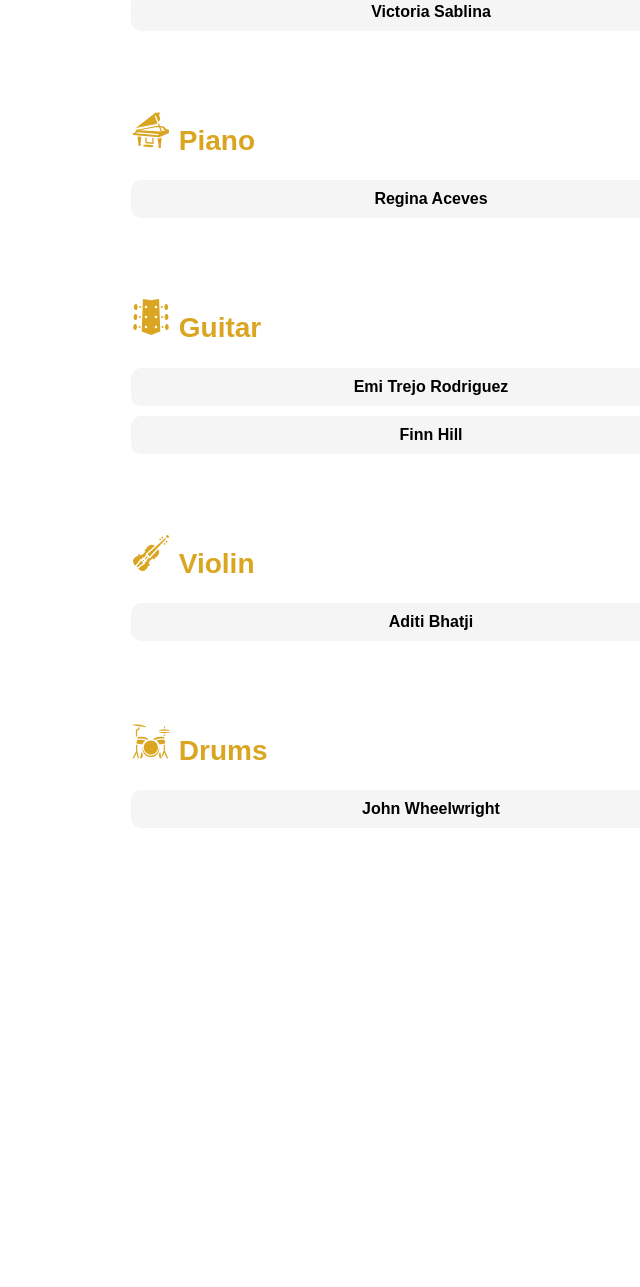
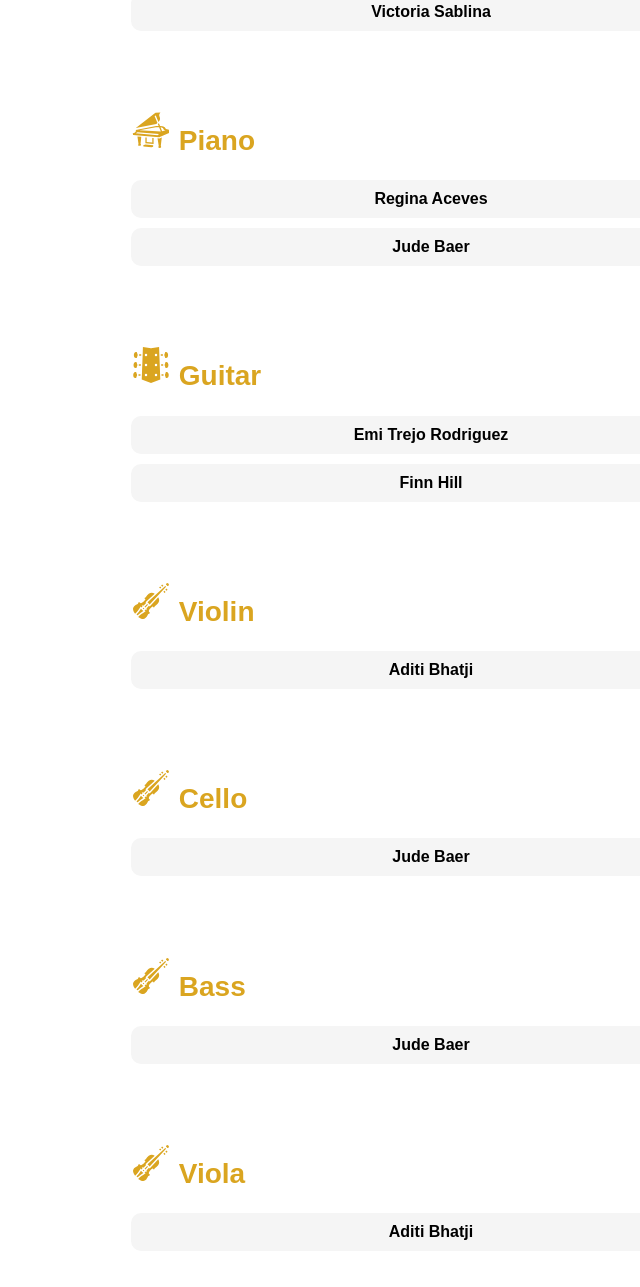
Before and after one commit to EC1790/NovaMusic, a Flask app: page /Instruments in a window 1280 px wide. Shown: the part 854-2141 px from the top of the page, without its empty margins (209-849 px from the left). Before the commit the page ends 1671 px from the top, so only its background shows below. Run offline with Flask 3, Linux system fonts and the light colour scheme.

Commit message:
Updated instrument categories
Added bass, cello, and viola to the instruments page. Updated the instruments that Jude & Aditi were put under

```diff
--- a/app.py
+++ b/app.py
@@ -84,15 +84,15 @@ def FH():
 def JW():
     return render_template("JW.html")
 
-# Routing for violin teachers
+# Routing for multi-instrumental teachers
 @app.route('/AB')
 def AB():
     return render_template("AB.html")
 
-
 @app.route('/JB')
 def JB():
     return render_template("JB.html")
+
 
 @app.route('/SignUp')
 def SignUp():
--- a/templates/AB.html
+++ b/templates/AB.html
@@ -26,6 +26,9 @@ used the background, contact and img-container divs
         <h3>Performance Experience</h3>
         <p>Currently, Aditi is an active member of Woodinville High School's Chamber orchestra as a violist, however she continues to play violin in her spare time. She competed in solo and ensemble in the group "Brothers Mun and the Rosin Rascals" and partook in the WSU orchestra festival with her school orchestra.</p>
 
+        <h3>Teaching Philosophy</h3>
+        <p>Alexandra’s teaching style centers on patience, encouragement, and helping students become independent problem-solvers. She focuses on building a strong foundation of good fundamentals while also fostering creativity and self-confidence. Alexandra tailors lessons to her students’ goals, whether it’s learning the basics, preparing for an audition, or exploring new styles. Her hope is to help students find their voice and a sense of community through music.</p>
+
         <div id="contact">
           <h2>Contact Info</h2>
           <p>Email: <a href="mailto:aditibhatji@gmail.com">aditibhatji@gmail.com</a></p>
--- a/templates/Instruments.html
+++ b/templates/Instruments.html
@@ -17,7 +17,7 @@
 
   <body>
     <div id="navbar"></div>
-    <script src="loadNavbar.js"></script>
+
 
   <h1>Instruments We Teach</h1>
 
@@ -69,6 +69,7 @@
     </h2>
     <ul>
       <li><a href="/RA">Regina Aceves</a></li>
+      <li><a href="/JB">Jude Baer</a></li>
     </ul>
   </div>
 
@@ -100,12 +101,36 @@
   <div class="instrument">
     <h2>
       <svg xmlns="http://www.w3.org/2000/svg" width="40" height="40" viewBox="0 0 512 512">
-	      <path fill="currentColor" d="m111 58.3l-87.37.4l-.61 8.3L192.4 92.6l1.8-8.1zm310.8 18.8l-.3 29.7l5-.8l4.9.8l-.3-29.7zM96.33 92.8l-1.81 13l-33.17 26.4l1.84 115.6l6.16-40.4l9.55-2.3h.28l-1.03-65l31.95-25.4l2.7-19.4zm330.17 25.9l-66.6 10.4l.6 8.3h132l.6-8.3zm-66 33.3l-.6 8.3l66.6 10.4l66.6-10.4l-.6-8.3zm60.3 30.5l-.2 20.8c2.8.5 5.6 1.2 8.5 1.8l3.3.8l-.2-23.4l-5.7.9zm-287.4 30.7c-16.5-.2-33.5 1.9-51.1 6.1l-2.86 18.8c23.26-3.3 75.96-6.9 127.56 14.6c4-1.6 8.2-3.1 12.4-4.3l1.2-8c-26.6-18.2-55.8-26.8-87.2-27.2m241.2 0c-31.4.4-60.6 9-87.2 27.2l1.2 8c4.2 1.2 8.4 2.7 12.4 4.3c51.6-21.5 104.3-17.9 127.6-14.6l-2.9-18.8c-17.6-4.2-34.6-6.3-51.1-6.1m-258.1 39c-17.91 0-32.1 1.8-39.69 3.1l-7.05 46.3l72.94 11.1c10.1-20.3 25.5-37.5 44.5-49.6c-25.4-8.5-50.4-10.9-70.7-10.9m275 0c-20.3 0-45.3 2.4-70.7 10.9c19 12.1 34.4 29.3 44.5 49.6l72.9-11.1l-7-46.3c-7.6-1.3-21.8-3.1-39.7-3.1m-137.5 10c-49.9 0-90.4 40.5-90.4 90.4S204.1 443 254 443s90.4-40.5 90.4-90.4s-40.5-90.4-90.4-90.4M64.27 315.5l1.36 85.5l-46.73 87h18.94l33.24-62l15.19 62h17.23l-21.19-86l-1.33-84zM433.6 317l-14.2 2.2l-.8 74.1l-24.2 55.7l7.4 25l24.7-57l30.9 71h18.2l-41.2-94.7zm-279.7 11.6c-4.7 12.1-7.2 25.2-7.2 38.9C146.7 427 194.8 475 254 475s107.3-48 107.3-107.5c0-13.7-2.5-26.8-7.2-38.9c1.8 7.7 2.8 15.8 2.8 24C356.9 409 310.8 456 254 456s-102.9-47-102.9-103.4c0-8.2 1-16.3 2.8-24m-18 77.4l-20.2 82h25.7l11.8-48c-7.4-11-13.3-22-17.3-34m236.2 0c-4 12-9.9 23-17.3 34l11.8 48h25.7z" />
+	      <path fill="currentColor" d="m470.9 26l-23 7.69l-.1 12.66l17.8 17.81l12.7-.1l7.7-23.04zm-32.5 37l-227 210.5l27.2 27L449 73.57zm-39.6-19.33L385.7 56.7l15.6 15.5l13.5-12.53zm53.5 53.59l-12.5 13.54l15.5 15.4l13.1-13zm-79.6-27.52l-13 13.02l14.6 14.61l13.5-12.58zm54.5 54.46l-12.5 13.6l14.5 14.5l13.1-13.1zm-124 39.2c-28.7-17.5-72-25.4-116.3 47.8l-7.2-1.4l-7.3 13c3.8 1 13.5 8.2 12.4 12.1c-3.5 11.3-48.2 64.3-70.6 44.5c-2.9-2.6-5.8-5.7-8-9.6l-14.35 7.9c1.23 10-1.95 13.8-6.38 15.8c-82.975 36.6-64.15 78.6-33.01 126.9l3.11-3c22.09-22.2 43.62-54.6 62.73-82.7l6.1-9.3l13 13l10.1-10.1l-10.8-10.9l18.8-7.3l5.1 5.2l33.3-33.4c-2.9-3-5.9-6-8.9-8.9zm45.5 45.5L239 327l-8.9-8.9l-33.3 33.3l5 5.1l-7.1 18.9l-10.9-11l-10.1 10.2l12.8 12.9l-9.2 6.3c-27.6 18.9-60.6 40.6-82.61 62.7l-3.14 3c48.45 31.2 90.45 50 127.05-33c2-4.4 5.7-7.6 15.8-6.4l7.8-14.3c-3.8-2.3-7-5-9.6-8c-19.8-22.4 33.2-67.2 44.5-70.7c3.9-1.1 11 8.6 12.1 12.4l13-7.1l-1.4-7.2c73.2-44.3 65.4-87.7 47.9-116.3M206.9 295l-33.2 33.3l10.1 10.1l33.3-33.3zm-46.3 46.3l-10.2 10.1l10.2 10.1l10.1-10.1zm-33.4 13c-16.4 24.2-34.63 51-54.84 72l2.97 10.3l10.36 3c21.11-20.1 48.01-38.4 72.11-54.8z" />
       </svg>
-      Drums
+      Cello
     </h2>
     <ul>
-      <li><a href="/JW">John Wheelwright</a></li>
+      <li><a href="/JB">Jude Baer</a></li>
+    </ul>
+  </div>
+
+  <div class="instrument">
+    <h2>
+      <svg xmlns="http://www.w3.org/2000/svg" width="40" height="40" viewBox="0 0 512 512">
+	      <path fill="currentColor" d="m470.9 26l-23 7.69l-.1 12.66l17.8 17.81l12.7-.1l7.7-23.04zm-32.5 37l-227 210.5l27.2 27L449 73.57zm-39.6-19.33L385.7 56.7l15.6 15.5l13.5-12.53zm53.5 53.59l-12.5 13.54l15.5 15.4l13.1-13zm-79.6-27.52l-13 13.02l14.6 14.61l13.5-12.58zm54.5 54.46l-12.5 13.6l14.5 14.5l13.1-13.1zm-124 39.2c-28.7-17.5-72-25.4-116.3 47.8l-7.2-1.4l-7.3 13c3.8 1 13.5 8.2 12.4 12.1c-3.5 11.3-48.2 64.3-70.6 44.5c-2.9-2.6-5.8-5.7-8-9.6l-14.35 7.9c1.23 10-1.95 13.8-6.38 15.8c-82.975 36.6-64.15 78.6-33.01 126.9l3.11-3c22.09-22.2 43.62-54.6 62.73-82.7l6.1-9.3l13 13l10.1-10.1l-10.8-10.9l18.8-7.3l5.1 5.2l33.3-33.4c-2.9-3-5.9-6-8.9-8.9zm45.5 45.5L239 327l-8.9-8.9l-33.3 33.3l5 5.1l-7.1 18.9l-10.9-11l-10.1 10.2l12.8 12.9l-9.2 6.3c-27.6 18.9-60.6 40.6-82.61 62.7l-3.14 3c48.45 31.2 90.45 50 127.05-33c2-4.4 5.7-7.6 15.8-6.4l7.8-14.3c-3.8-2.3-7-5-9.6-8c-19.8-22.4 33.2-67.2 44.5-70.7c3.9-1.1 11 8.6 12.1 12.4l13-7.1l-1.4-7.2c73.2-44.3 65.4-87.7 47.9-116.3M206.9 295l-33.2 33.3l10.1 10.1l33.3-33.3zm-46.3 46.3l-10.2 10.1l10.2 10.1l10.1-10.1zm-33.4 13c-16.4 24.2-34.63 51-54.84 72l2.97 10.3l10.36 3c21.11-20.1 48.01-38.4 72.11-54.8z" />
+      </svg>
+      Bass
+    </h2>
+    <ul>
+      <li><a href="/JB">Jude Baer</a></li>
+    </ul>
+  </div>
+
+  <div class="instrument">
+    <h2>
+      <svg xmlns="http://www.w3.org/2000/svg" width="40" height="40" viewBox="0 0 512 512">
+	      <path fill="currentColor" d="m470.9 26l-23 7.69l-.1 12.66l17.8 17.81l12.7-.1l7.7-23.04zm-32.5 37l-227 210.5l27.2 27L449 73.57zm-39.6-19.33L385.7 56.7l15.6 15.5l13.5-12.53zm53.5 53.59l-12.5 13.54l15.5 15.4l13.1-13zm-79.6-27.52l-13 13.02l14.6 14.61l13.5-12.58zm54.5 54.46l-12.5 13.6l14.5 14.5l13.1-13.1zm-124 39.2c-28.7-17.5-72-25.4-116.3 47.8l-7.2-1.4l-7.3 13c3.8 1 13.5 8.2 12.4 12.1c-3.5 11.3-48.2 64.3-70.6 44.5c-2.9-2.6-5.8-5.7-8-9.6l-14.35 7.9c1.23 10-1.95 13.8-6.38 15.8c-82.975 36.6-64.15 78.6-33.01 126.9l3.11-3c22.09-22.2 43.62-54.6 62.73-82.7l6.1-9.3l13 13l10.1-10.1l-10.8-10.9l18.8-7.3l5.1 5.2l33.3-33.4c-2.9-3-5.9-6-8.9-8.9zm45.5 45.5L239 327l-8.9-8.9l-33.3 33.3l5 5.1l-7.1 18.9l-10.9-11l-10.1 10.2l12.8 12.9l-9.2 6.3c-27.6 18.9-60.6 40.6-82.61 62.7l-3.14 3c48.45 31.2 90.45 50 127.05-33c2-4.4 5.7-7.6 15.8-6.4l7.8-14.3c-3.8-2.3-7-5-9.6-8c-19.8-22.4 33.2-67.2 44.5-70.7c3.9-1.1 11 8.6 12.1 12.4l13-7.1l-1.4-7.2c73.2-44.3 65.4-87.7 47.9-116.3M206.9 295l-33.2 33.3l10.1 10.1l33.3-33.3zm-46.3 46.3l-10.2 10.1l10.2 10.1l10.1-10.1zm-33.4 13c-16.4 24.2-34.63 51-54.84 72l2.97 10.3l10.36 3c21.11-20.1 48.01-38.4 72.11-54.8z" />
+      </svg>
+      Viola
+    </h2>
+    <ul>
+      <li><a href="/AB">Aditi Bhatji</a></li>
     </ul>
   </div>
 </body>
```
